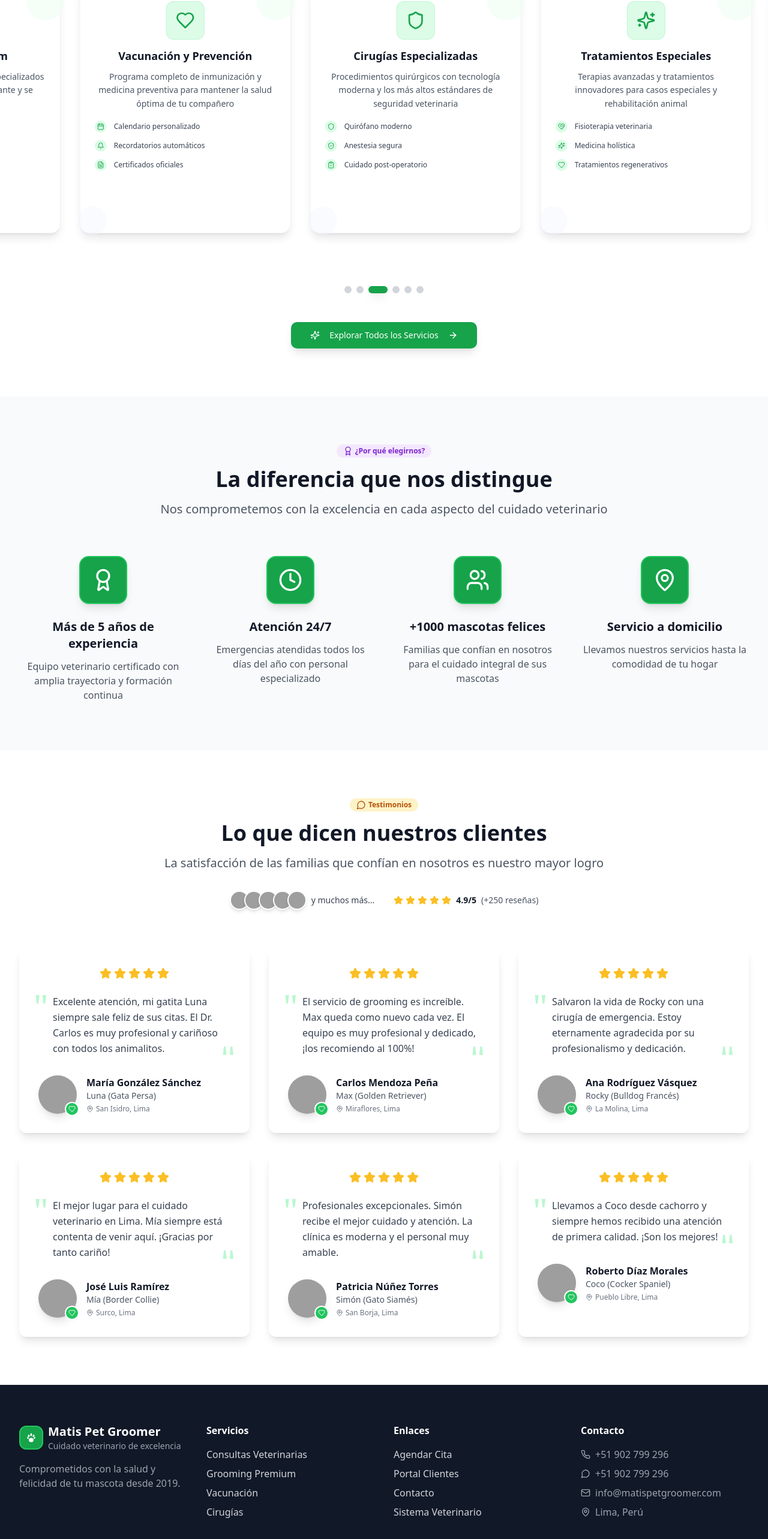
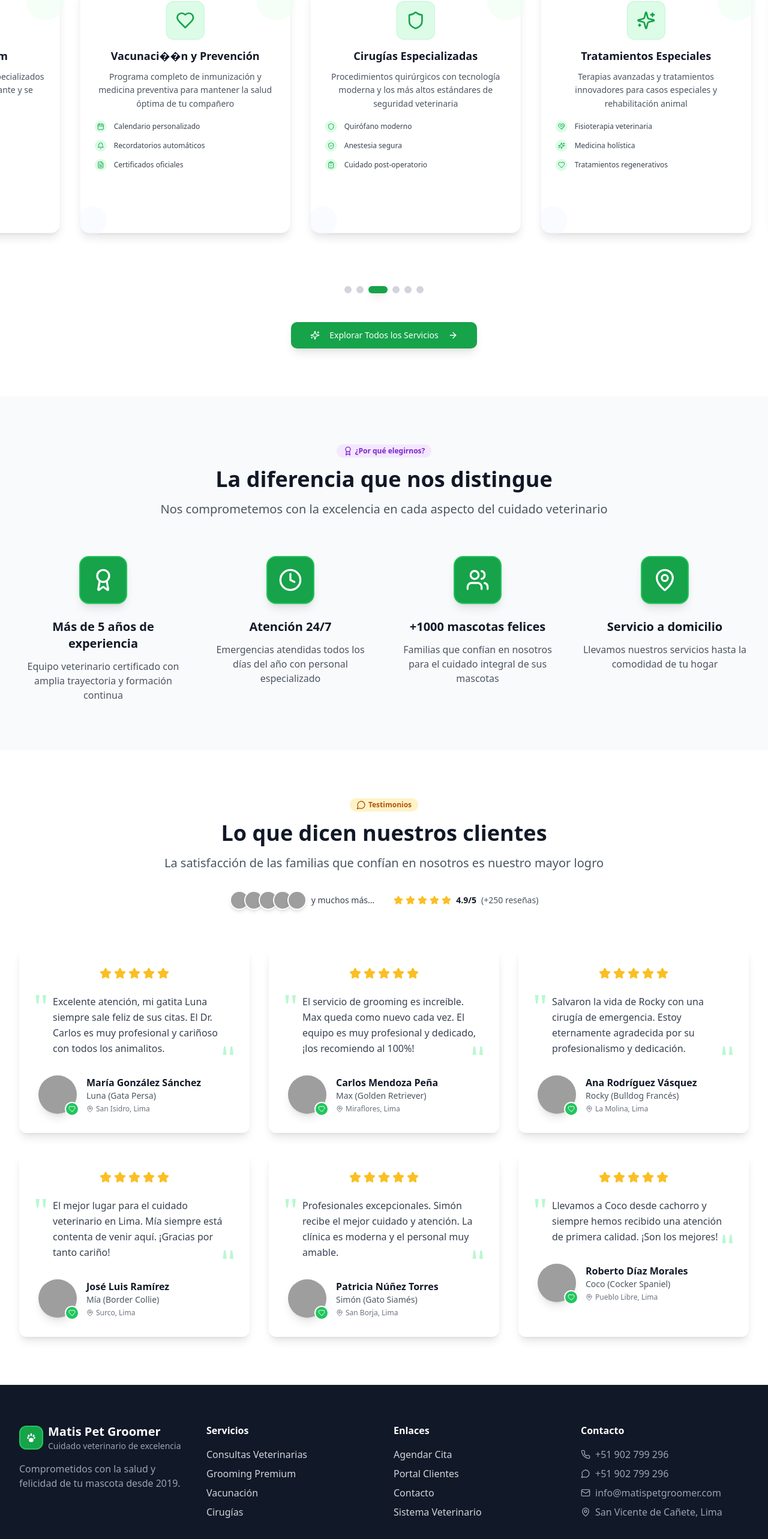
Before and after one commit to AnalizaJech/BUILDER-VET, a React (Vite) app: page / in a window 1280 px wide. Shown: the part 1154-3720 px from the top of the page at 60% size. Built offline with nearby package versions, Linux system fonts and the light colour scheme; grey boxes are pictures that could not be loaded.

Commit message:
Update Index footer location
cgen-8145adb86d06460a97a9379a2b94d823

```diff
--- a/client/pages/Index.tsx
+++ b/client/pages/Index.tsx
@@ -60,7 +60,7 @@ export default function Index() {
     },
     {
       icon: Heart,
-      title: "Vacunación y Prevención",
+      title: "Vacunaci��n y Prevención",
       description:
         "Programa completo de inmunización y medicina preventiva para mantener la salud óptima de tu compañero",
       features: [
@@ -645,7 +645,7 @@ export default function Index() {
                 </li>
                 <li className="flex items-center space-x-2">
                   <MapPin className="w-4 h-4" />
-                  <span>Lima, Perú</span>
+                  <span>San Vicente de Cañete, Lima</span>
                 </li>
               </ul>
             </div>
```
